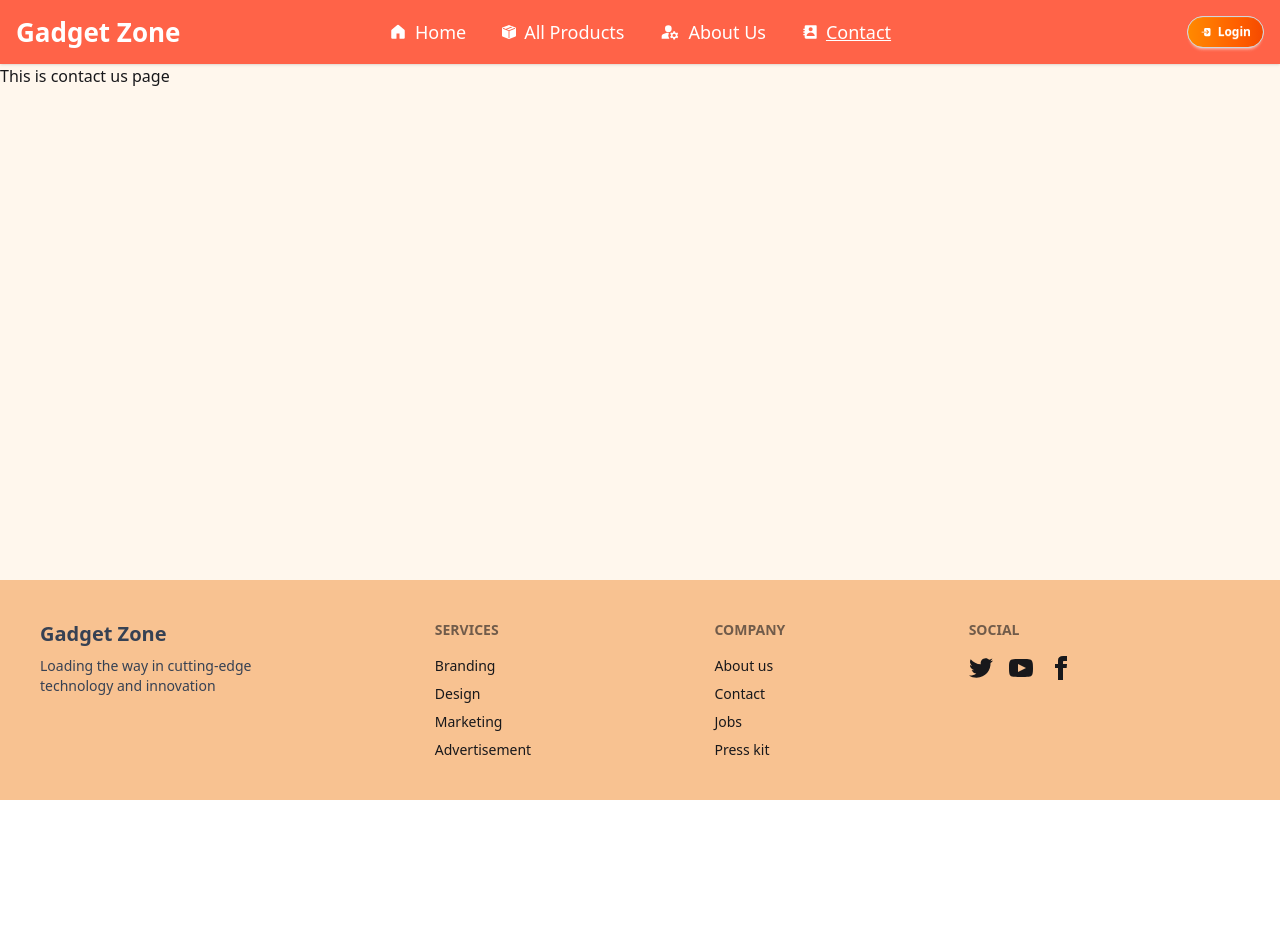
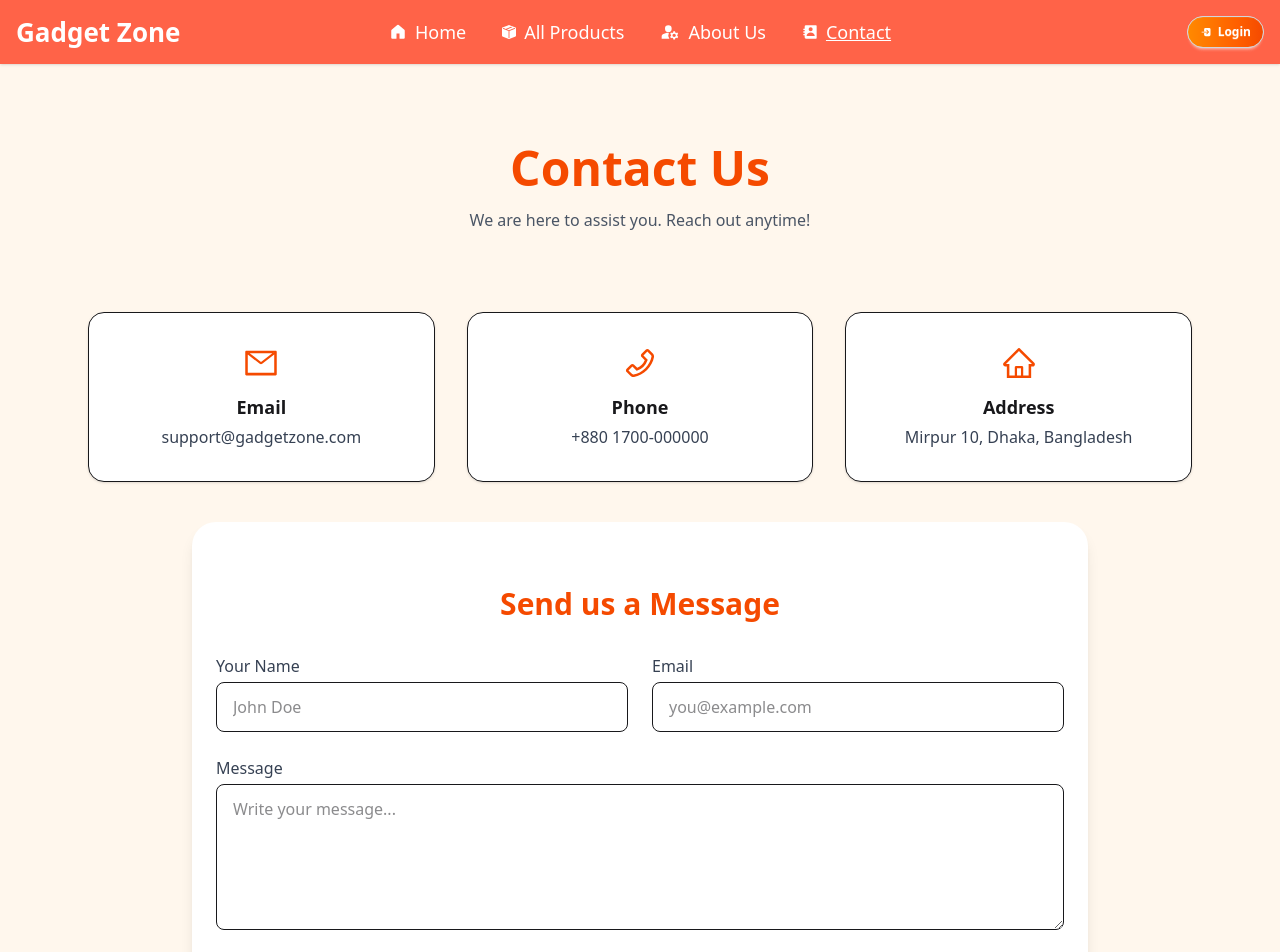
Before and after one commit to sm-remal/gadget-zone-client, a Next.js app: page /contact in a window 1280 px wide. Shown: the top 952 px of the page. Before the commit the page ends 800 px from the top, so only its background shows below. Built offline with nearby package versions, Linux system fonts and the light colour scheme; no server answers.

Commit message:
contact page done

```diff
--- a/package.json
+++ b/package.json
@@ -13,6 +13,7 @@
     "daisyui": "^5.5.5",
     "firebase": "^12.6.0",
     "framer-motion": "^12.23.24",
+    "lucide": "^0.554.0",
     "next": "16.0.3",
     "react": "19.2.0",
     "react-dom": "19.2.0",
--- a/src/app/contact/page.jsx
+++ b/src/app/contact/page.jsx
@@ -1,11 +1,193 @@
-import React from 'react';
+"use client";
 
-const page = () => {
-    return (
-        <div>
-            This is contact us page
+import { useState } from "react";
+import { motion } from "framer-motion";
+
+// React Icons
+import { AiOutlineMail, AiOutlinePhone, AiOutlineHome } from "react-icons/ai";
+import { FaFacebookF, FaInstagram, FaTwitter } from "react-icons/fa";
+
+export default function Contact() {
+  const [submitted, setSubmitted] = useState(false);
+
+  const handleSubmit = (e) => {
+    e.preventDefault();
+    setSubmitted(true);
+    setTimeout(() => setSubmitted(false), 3000);
+  };
+
+  return (
+    <div className="pb-20">
+      {/* Page Title */}
+      <title>Contact Us | Gadget Zone</title>
+
+      {/* HERO SECTION */}
+      <section className="max-w-6xl mx-auto px-6 pt-20 pb-10 text-center">
+        <motion.h1
+          className="text-4xl md:text-5xl font-bold text-orange-600"
+          initial={{ opacity: 0, y: -20 }}
+          animate={{ opacity: 1, y: 0 }}
+        >
+          Contact Us
+        </motion.h1>
+
+        <motion.p
+          className="text-gray-600 max-w-2xl mx-auto mt-4"
+          initial={{ opacity: 0 }}
+          animate={{ opacity: 1 }}
+          transition={{ delay: 0.3 }}
+        >
+          We are here to assist you. Reach out anytime!
+        </motion.p>
+      </section>
+
+      {/* CONTACT INFO */}
+      <section className="max-w-6xl mx-auto px-6 grid grid-cols-1 md:grid-cols-3 gap-8 py-10">
+        {[
+          {
+            icon: <AiOutlineMail size={36} />,
+            title: "Email",
+            desc: "support@gadgetzone.com",
+          },
+          {
+            icon: <AiOutlinePhone size={36} />,
+            title: "Phone",
+            desc: "+880 1700-000000",
+          },
+          {
+            icon: <AiOutlineHome size={36} />,
+            title: "Address",
+            desc: "Mirpur 10, Dhaka, Bangladesh",
+          },
+        ].map((box, i) => (
+          <motion.div
+            key={i}
+            className="p-8 rounded-2xl shadow bg-white text-center hover:shadow-xl transition border"
+            whileHover={{ scale: 1.05 }}
+            initial={{ opacity: 0, y: 30 }}
+            whileInView={{ opacity: 1, y: 0 }}
+          >
+            <div className="flex justify-center text-orange-600 mb-3">
+              {box.icon}
+            </div>
+            <h3 className="text-lg font-semibold">{box.title}</h3>
+            <p className="text-gray-700 mt-1">{box.desc}</p>
+          </motion.div>
+        ))}
+      </section>
+
+      {/* CONTACT FORM */}
+      <section className="max-w-4xl mx-auto px-6 py-16 bg-white rounded-3xl shadow-lg relative overflow-hidden">
+        {submitted && (
+          <motion.div
+            initial={{ opacity: 0, y: -10 }}
+            animate={{ opacity: 1, y: 0 }}
+            className="absolute top-6 left-1/2 -translate-x-1/2 bg-green-100 border border-green-400 text-green-700 px-6 py-3 rounded-full shadow"
+          >
+            Message sent successfully!
+          </motion.div>
+        )}
+
+        <motion.h2
+          className="text-3xl font-bold text-center text-orange-600 mb-8"
+          initial={{ opacity: 0 }}
+          whileInView={{ opacity: 1 }}
+        >
+          Send us a Message
+        </motion.h2>
+
+        <form onSubmit={handleSubmit} className="grid grid-cols-1 md:grid-cols-2 gap-6">
+          <div className="flex flex-col">
+            <label className="text-gray-700 font-medium mb-1">Your Name</label>
+            <input
+              type="text"
+              required
+              className="border rounded-lg px-4 py-3 focus:ring-2 focus:ring-orange-400 outline-none"
+              placeholder="John Doe"
+            />
+          </div>
+
+          <div className="flex flex-col">
+            <label className="text-gray-700 font-medium mb-1">Email</label>
+            <input
+              type="email"
+              required
+              className="border rounded-lg px-4 py-3 focus:ring-2 focus:ring-orange-400 outline-none"
+              placeholder="you@example.com"
+            />
+          </div>
+
+          <div className="md:col-span-2 flex flex-col">
+            <label className="text-gray-700 font-medium mb-1">Message</label>
+            <textarea
+              rows="5"
+              required
+              className="border rounded-lg px-4 py-3 focus:ring-2 focus:ring-orange-400 outline-none"
+              placeholder="Write your message..."
+            ></textarea>
+          </div>
+
+          <div className="md:col-span-2 text-center mt-4">
+            <motion.button
+              whileHover={{ scale: 1.05 }}
+              whileTap={{ scale: 0.93 }}
+              className="bg-orange-600 px-10 py-3 text-white font-semibold rounded-full shadow-lg"
+            >
+              Send Message
+            </motion.button>
+          </div>
+        </form>
+      </section>
+
+      {/* SOCIAL MEDIA */}
+      <section className="max-w-6xl mx-auto px-6 mt-20 text-center">
+        <motion.h2
+          className="text-3xl font-bold text-orange-600 mb-6"
+          initial={{ opacity: 0 }}
+          whileInView={{ opacity: 1 }}
+        >
+          Follow Us
+        </motion.h2>
+
+        <div className="flex justify-center gap-6">
+          {[FaFacebookF, FaInstagram, FaTwitter].map((Icon, i) => (
+            <motion.div
+              key={i}
+              whileHover={{ scale: 1.2 }}
+              className="p-3 bg-white rounded-full shadow cursor-pointer"
+            >
+              <Icon size={26} className="text-orange-600" />
+            </motion.div>
+          ))}
         </div>
-    );
-};
+      </section>
 
-export default page;
+      {/* GOOGLE MAP */}
+      <section className="max-w-6xl mx-auto px-6 py-20">
+        <motion.h2
+          className="text-3xl font-bold text-orange-600 text-center mb-8"
+          initial={{ opacity: 0 }}
+          whileInView={{ opacity: 1 }}
+        >
+          Find Us on the Map
+        </motion.h2>
+
+        <motion.div
+          initial={{ opacity: 0, scale: 0.9 }}
+          whileInView={{ opacity: 1, scale: 1 }}
+          className="rounded-2xl h-[420px] overflow-hidden shadow-lg"
+        >
+          <iframe
+              src="https://www.google.com/maps/embed?pb=!1m18!1m12!1m3!1d3651.902593026197!2d90.39133791542696!3d23.7509034845891!2m3!1f0!2f0!3f0!3m2!1i1024!2i768!4f13.1!3m3!1m2!1s0x3755c7f4a78b1f45%3A0x5d76cbb6c3a64f2e!2sDhaka%2C%20Bangladesh!5e0!3m2!1sen!2sus!4v1701000000000!5m2!1sen!2sus"
+              width="100%"
+              height="100%"
+              style={{ border: 2 }}
+              allowFullScreen=""
+              loading="lazy"
+              referrerPolicy="no-referrer-when-downgrade"
+            ></iframe>
+        </motion.div>
+      </section>
+    </div>
+  );
+}
```
Also changed, not shown: 1 other file (tests, documents, lock files or other folders).
